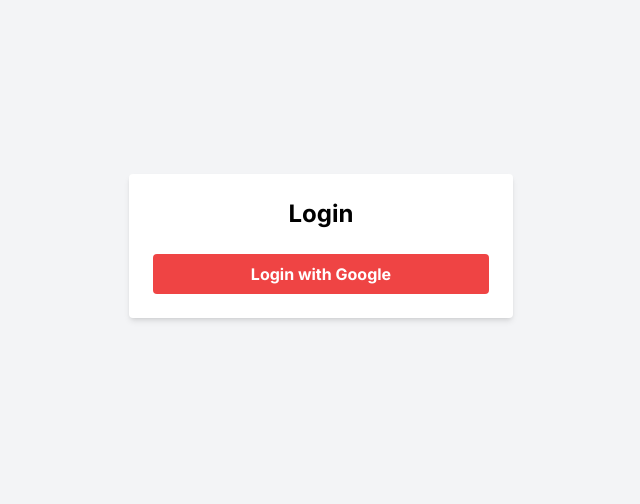
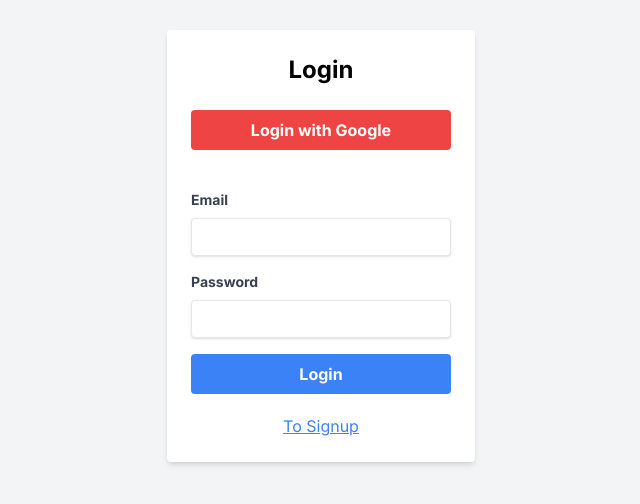
Before and after one commit to leeya018/sexify, a Next.js app: page /auth/login in a window 1280 px wide. Shown: the part 154-658 px from the top of the page, without its empty margins (319-959 px from the left). Built offline with nearby package versions, Linux system fonts and the light colour scheme.

Commit message:
signup and login

```diff
--- a/src/app/auth/login/page.tsx
+++ b/src/app/auth/login/page.tsx
@@ -1,20 +1,49 @@
 // components/Login.tsx
 "use client";
-import React from "react";
+import React, { useState } from "react";
 import { auth, googleProvider } from "@/firebaseConfig";
-import { signInWithPopup } from "firebase/auth";
+import { signInWithEmailAndPassword, signInWithPopup } from "firebase/auth";
 import messageStore from "@/stores/messageStore";
 import { useRouter } from "next/navigation";
 import { observer } from "mobx-react-lite";
 import Message from "@/components/Message";
+import checkUserExists from "@/utils/checkUserExists";
+import Login from "@/components/Auth/Login";
+import Link from "next/link";
 
-const Login: React.FC = () => {
+const LoginPage: React.FC = () => {
   const router = useRouter();
+  const [userId, setUserId] = useState("");
+  const [exists, setExists] = useState<boolean | null>(null);
+
+  const [email, setEmail] = useState("");
+  const [password, setPassword] = useState("");
+
+  const handleLoginWithUserAndPass = async (e: React.FormEvent) => {
+    e.preventDefault();
+    try {
+      const result = await signInWithEmailAndPassword(auth, email, password);
+      console.log(result.user);
+      if (!result.user) throw new Error("cannon cerate a new user ");
+
+      messageStore.setSuccessMessage("Login successful!");
+      router.push("/");
+    } catch (error) {
+      messageStore.setErrorMessage(error.message);
+    }
+  };
+
   const handleGoogleLogin = async () => {
     try {
       const result = await signInWithPopup(auth, googleProvider);
       console.log(result.user);
+      if (!result.user) throw new Error("user from login is null");
 
+      const userExists = await checkUserExists(result.user.uid);
+
+      if (!userExists) {
+        throw new Error("User is not exist in db");
+      }
       messageStore.setSuccessMessage("Login successful!");
       router.push("/");
       // You can add additional logic here after login
@@ -25,14 +54,30 @@
 
   return (
     <div className="min-h-screen flex items-center justify-center bg-gray-100">
+      <div className="flex justify-between gap-5">
         <div className="bg-white p-6 rounded shadow-md w-full max-w-sm">
           <h2 className="text-2xl font-bold mb-6 text-center">Login</h2>
           <button
             onClick={handleGoogleLogin}
-          className="w-full bg-red-500 hover:bg-red-600 text-white font-bold py-2 px-4 rounded focus:outline-none focus:shadow-outline"
+            className="w-full bg-red-500 hover:bg-red-600 text-white font-bold py-2 px-4 rounded focus:outline-none focus:shadow-outline "
           >
             Login with Google
           </button>
+          <div className="mt-10">
+            <Login
+              email={email}
+              setEmail={setEmail}
+              password={password}
+              setPassword={setPassword}
+              handleLogin={handleLoginWithUserAndPass}
+            />
+          </div>
+          <Link href={"/auth/signup"}>
+            <div className="text-blue-500 underline flex justify-center mt-5">
+              To Signup
+            </div>
+          </Link>
+        </div>
       </div>
       <div className="">
         <Message />
@@ -41,4 +86,4 @@
   );
 };
 
-export default observer(Login);
+export default observer(LoginPage);
--- a/src/app/auth/signup/signup.tsx
+++ b/src/app/auth/signup/page.tsx
@@ -4,6 +4,11 @@
 import React, { useState } from "react";
 import { auth } from "../../../firebaseConfig";
 import { createUserWithEmailAndPassword } from "firebase/auth";
+import addUser from "@/utils/addUser";
+import messageStore from "@/stores/messageStore";
+import { observer } from "mobx-react-lite";
+import Message from "@/components/Message";
+import Link from "next/link";
 
 const SignUp: React.FC = () => {
   const [email, setEmail] = useState("");
@@ -19,9 +24,12 @@
         password
       );
       console.log(result.user);
+      if (!result.user) throw new Error("cannon cerate a new user ");
       // You can add additional logic here after signup
-    } catch (error: any) {
-      setError(error.message);
+      await addUser(result.user);
+      messageStore.setSuccessMessage("Signup successful!");
+    } catch (error) {
+      messageStore.setErrorMessage(error.message);
     }
   };
 
@@ -72,9 +80,18 @@
             </button>
           </div>
         </form>
+        <Link href={"/auth/login"}>
+          <div className="text-blue-500 underline flex justify-center mt-5">
+            To Login
+          </div>
+        </Link>
+      </div>
+
+      <div className="">
+        <Message />
       </div>
     </div>
   );
 };
 
-export default SignUp;
+export default observer(SignUp);
--- a/src/components/Auth/Login.tsx
+++ b/src/components/Auth/Login.tsx
@@ -1,32 +1,78 @@
-// // components/Login.tsx
-// import React from "react";
-// import { auth, googleProvider } from "../../firebaseConfig";
-// import { signInWithPopup } from "firebase/auth";
+// components/Login.tsx
 
-// const Login: React.FC = () => {
-//   const handleGoogleLogin = async () => {
-//     try {
-//       const result = await signInWithPopup(auth, googleProvider);
-//       console.log(result.user);
-//       // You can add additional logic here after login
-//     } catch (error) {
-//       console.error("Error during Google login:", error);
-//     }
-//   };
+"use client";
+import React, { useState } from "react";
+import { auth } from "@/firebaseConfig";
+import {
+  createUserWithEmailAndPassword,
+  signInWithEmailAndPassword,
+} from "firebase/auth";
+import addUser from "@/utils/addUser";
+import messageStore from "@/stores/messageStore";
+import { observer } from "mobx-react-lite";
+import Message from "@/components/Message";
+import { useRouter } from "next/router";
 
-//   return (
-//     <div className="min-h-screen flex items-center justify-center bg-gray-100">
-//       <div className="bg-white p-6 rounded shadow-md w-full max-w-sm">
-//         <h2 className="text-2xl font-bold mb-6 text-center">Login</h2>
-//         <button
-//           onClick={handleGoogleLogin}
-//           className="w-full bg-red-500 hover:bg-red-600 text-white font-bold py-2 px-4 rounded focus:outline-none focus:shadow-outline"
-//         >
-//           Login with Google
-//         </button>
-//       </div>
-//     </div>
-//   );
-// };
+type LoginProps = {
+  handleLogin: (e: React.FormEvent) => void;
+  setPassword: React.Dispatch<React.SetStateAction<string>>;
+  setEmail: React.Dispatch<React.SetStateAction<string>>;
+  email: string;
+  password: string;
+};
+const Login = ({
+  handleLogin,
+  email,
+  setEmail,
+  password,
+  setPassword,
+}: LoginProps) => {
+  return (
+    <div className="">
+      <form onSubmit={handleLogin}>
+        <div className="mb-4">
+          <label
+            className="block text-gray-700 text-sm font-bold mb-2"
+            htmlFor="email"
+          >
+            Email
+          </label>
+          <input
+            type="email"
+            id="email"
+            value={email}
+            onChange={(e) => setEmail(e.target.value)}
+            required
+            className="shadow appearance-none border rounded w-full py-2 px-3 text-gray-700 leading-tight focus:outline-none focus:shadow-outline"
+          />
+        </div>
+        <div className="mb-4">
+          <label
+            className="block text-gray-700 text-sm font-bold mb-2"
+            htmlFor="password"
+          >
+            Password
+          </label>
+          <input
+            type="password"
+            id="password"
+            value={password}
+            onChange={(e) => setPassword(e.target.value)}
+            required
+            className="shadow appearance-none border rounded w-full py-2 px-3 text-gray-700 leading-tight focus:outline-none focus:shadow-outline"
+          />
+        </div>
+        <div className="flex items-center justify-between">
+          <button
+            type="submit"
+            className="w-full bg-blue-500 hover:bg-blue-700 text-white font-bold py-2 px-4 rounded focus:outline-none focus:shadow-outline"
+          >
+            Login
+          </button>
+        </div>
+      </form>
+    </div>
+  );
+};
 
-// export default Login;
+export default observer(Login);
--- a/src/firebaseConfig.js
+++ b/src/firebaseConfig.js
@@ -1,5 +1,6 @@
 import { initializeApp } from "firebase/app";
 import { getAuth, GoogleAuthProvider } from "firebase/auth";
+import { getFirestore } from "firebase/firestore";
 
 const firebaseConfig = {
   apiKey: process.env.NEXT_PUBLIC_API_KEY,
@@ -13,5 +14,6 @@
 const app = initializeApp(firebaseConfig);
 const auth = getAuth(app);
 const googleProvider = new GoogleAuthProvider();
+const db = getFirestore(app);
 
-export { auth, googleProvider };
+export { auth, googleProvider, db };
--- /dev/null
+++ b/src/utils/addUser.ts
@@ -0,0 +1,24 @@
+// utils/addUser.ts
+import { User } from "firebase/auth";
+import { db } from "../firebaseConfig";
+import { doc, getDoc, setDoc } from "firebase/firestore";
+import checkUserExists from "./checkUserExists";
+
+const addUser = async (user: User): Promise<void> => {
+  if (await checkUserExists(user.uid)) {
+    throw new Error("user is allread in the system");
+  }
+  await setDoc(doc(db, "users", user.uid), {
+    userId: user.uid,
+    email: user.email,
+    name: user.displayName,
+    age: 0,
+    photoUrl: "",
+    location: null,
+    gender: "",
+    preferences: [],
+    bio: "",
+  });
+};
+
+export default addUser;
--- /dev/null
+++ b/src/utils/checkUserExists.ts
@@ -0,0 +1,12 @@
+// utils/checkUserExists.ts
+import { db } from "../firebaseConfig";
+import { doc, getDoc } from "firebase/firestore";
+
+const checkUserExists = async (userId: string): Promise<boolean> => {
+  const userRef = doc(db, "users", userId);
+  const userSnap = await getDoc(userRef);
+
+  return userSnap.exists();
+};
+
+export default checkUserExists;
```
Also changed, not shown: src/types/User.ts (added, +15 -0 lines). Lines whose indentation alone changed are shown as unchanged.
